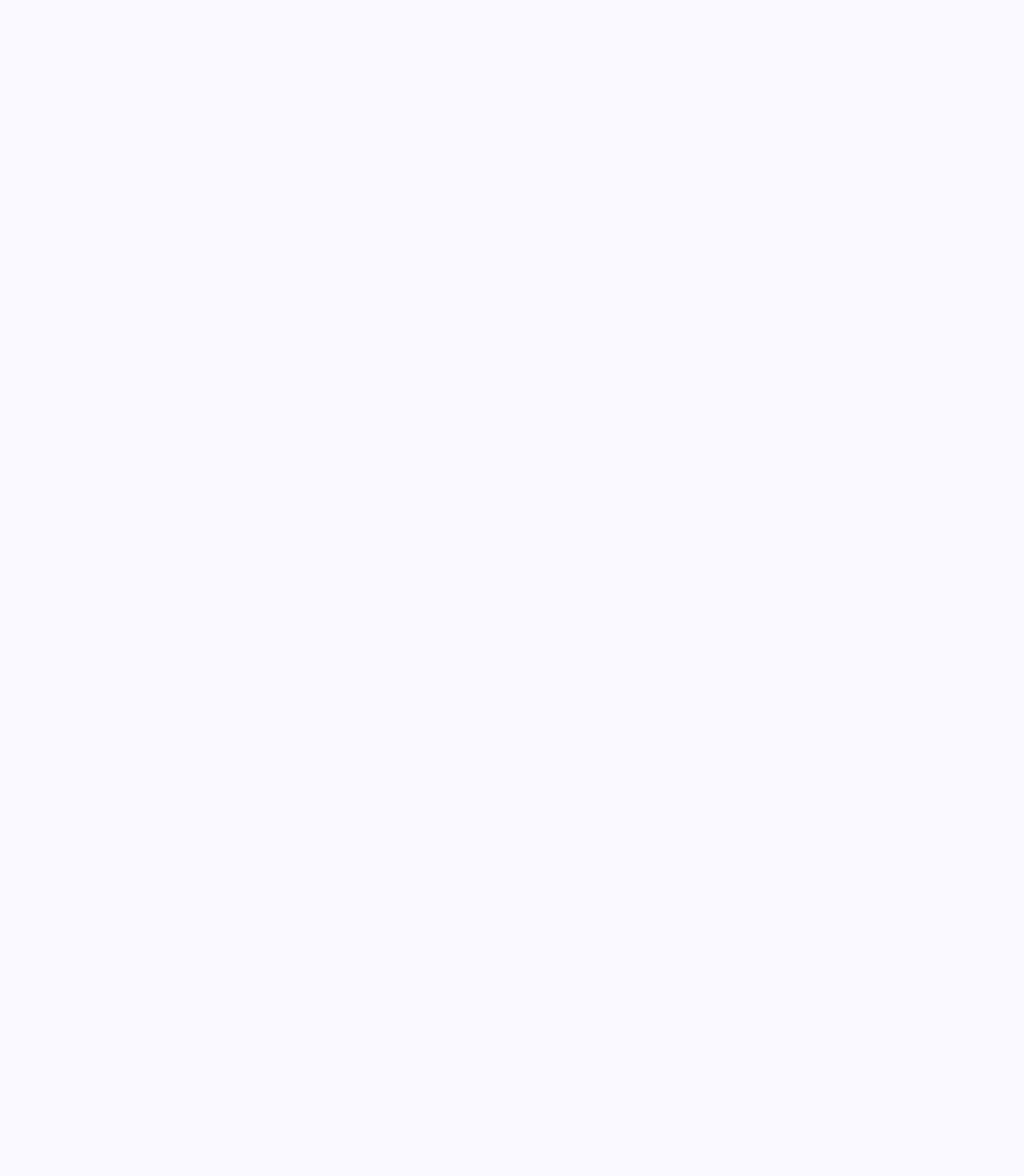
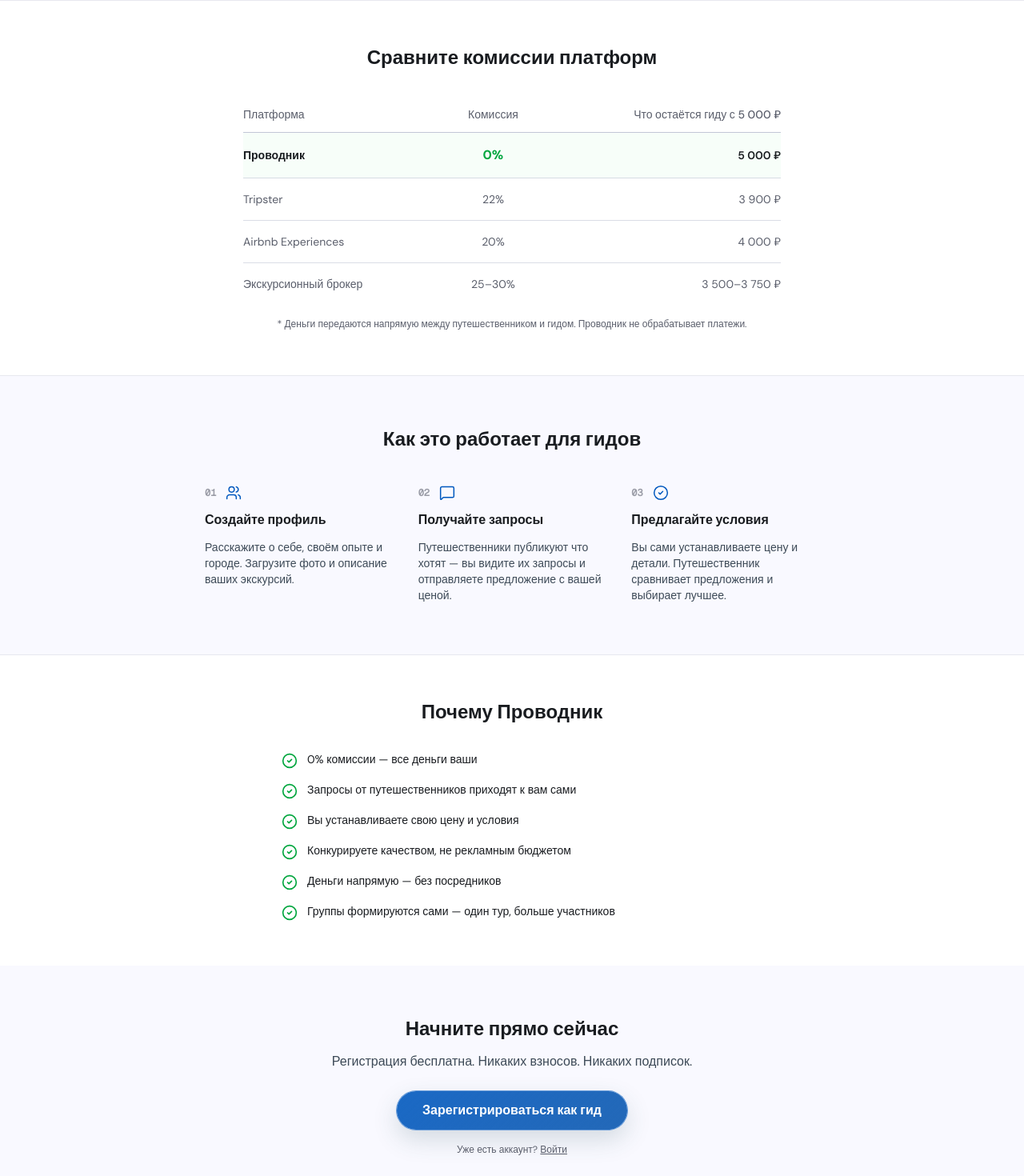
Before and after one commit to s6s8/provodnik.app, a Next.js app: page /for-guides in a window 1280 px wide. Shown: the part 640-2110 px from the top of the page at 80% size. Before the commit the page ends 800 px from the top, so only its background shows below. Built offline with nearby package versions, Linux system fonts and the light colour scheme; no server answers.

Commit message:
feat(for-guides): guide acquisition page with 0% commission comparison table

```diff
--- a/src/app/(site)/for-guides/page.tsx
+++ b/src/app/(site)/for-guides/page.tsx
@@ -1,14 +1,194 @@
 import type { Metadata } from "next";
+import Link from "next/link";
+import { CheckCircle2, Users, MessageSquare } from "lucide-react";
 
 export const metadata: Metadata = {
-  title: "Стать гидом",
+  title: "Стать гидом на Проводнике — 0% комиссия",
+  description:
+    "Принимайте запросы от путешественников напрямую. Ноль комиссии — вы получаете полную стоимость каждого тура.",
 };
+
+import { Button } from "@/components/ui/button";
+import { COPY } from "@/lib/copy";
 
 export default function ForGuidesPage() {
   return (
-    <div className="p-6">
-      <h1 className="text-2xl font-semibold">Стать гидом</h1>
-      <p className="mt-2 text-muted-foreground">0% комиссия. Принимайте запросы напрямую.</p>
+    <div className="min-h-screen bg-surface">
+      {/* Hero */}
+      <section className="pt-24 pb-16 text-center px-[clamp(20px,4vw,48px)]">
+        <div className="mx-auto max-w-2xl">
+          <div className="inline-flex items-center rounded-full bg-green-50 border border-green-200 px-4 py-1.5 text-sm font-semibold text-green-700 mb-6">
+            {COPY.zeroCommissionShort}
+          </div>
+          <h1 className="font-display text-[clamp(2rem,5vw,3rem)] font-semibold leading-tight text-foreground mb-4">
+            Принимайте запросы от путешественников.
+            <br />
+            Зарабатывайте больше.
+          </h1>
+          <p className="text-lg text-ink-2 mb-8">
+            На Проводнике 0% комиссии. Всё, что вы зарабатываете — ваше.
+            Путешественники сами публикуют что хотят — вы предлагаете условия.
+          </p>
+          <Button asChild size="lg" className="text-base px-8 py-6">
+            <Link href="/auth?role=guide">Зарегистрироваться как гид</Link>
+          </Button>
+        </div>
+      </section>
+
+      {/* Commission comparison */}
+      <section className="py-14 border-t border-b border-outline-variant/40 bg-surface-high">
+        <div className="mx-auto max-w-3xl px-[clamp(20px,4vw,48px)]">
+          <h2 className="text-2xl font-semibold text-foreground text-center mb-8">
+            Сравните комиссии платформ
+          </h2>
+          <div className="overflow-x-auto">
+            <table className="w-full text-sm">
+              <thead>
+                <tr className="border-b border-border">
+                  <th className="text-left py-3 pr-6 font-medium text-muted-foreground">
+                    Платформа
+                  </th>
+                  <th className="text-center py-3 px-6 font-medium text-muted-foreground">
+                    Комиссия
+                  </th>
+                  <th className="text-right py-3 pl-6 font-medium text-muted-foreground">
+                    Что остаётся гиду с 5 000 ₽
+                  </th>
+                </tr>
+              </thead>
+              <tbody>
+                <tr className="border-b border-border/60 bg-green-50/50">
+                  <td className="py-4 pr-6 font-semibold text-foreground">Проводник</td>
+                  <td className="py-4 px-6 text-center">
+                    <span className="inline-flex items-center gap-1 font-bold text-green-600 text-base">
+                      0%
+                    </span>
+                  </td>
+                  <td className="py-4 pl-6 text-right font-semibold text-foreground">
+                    5 000 ₽
+                  </td>
+                </tr>
+                <tr className="border-b border-border/60">
+                  <td className="py-4 pr-6 text-muted-foreground">Tripster</td>
+                  <td className="py-4 px-6 text-center text-muted-foreground">22%</td>
+                  <td className="py-4 pl-6 text-right text-muted-foreground">3 900 ₽</td>
+                </tr>
+                <tr className="border-b border-border/60">
+                  <td className="py-4 pr-6 text-muted-foreground">Airbnb Experiences</td>
+                  <td className="py-4 px-6 text-center text-muted-foreground">20%</td>
+                  <td className="py-4 pl-6 text-right text-muted-foreground">4 000 ₽</td>
+                </tr>
+                <tr>
+                  <td className="py-4 pr-6 text-muted-foreground">Экскурсионный брокер</td>
+                  <td className="py-4 px-6 text-center text-muted-foreground">
+                    25–30%
+                  </td>
+                  <td className="py-4 pl-6 text-right text-muted-foreground">
+                    3 500–3 750 ₽
+                  </td>
+                </tr>
+              </tbody>
+            </table>
+          </div>
+          <p className="mt-4 text-xs text-muted-foreground text-center">
+            * Деньги передаются напрямую между путешественником и гидом. Проводник не
+            обрабатывает платежи.
+          </p>
+        </div>
+      </section>
+
+      {/* How it works for guides */}
+      <section className="py-16 px-[clamp(20px,4vw,48px)]">
+        <div className="mx-auto max-w-3xl">
+          <h2 className="text-2xl font-semibold text-foreground text-center mb-10">
+            Как это работает для гидов
+          </h2>
+          <div className="grid gap-8 md:grid-cols-3">
+            {[
+              {
+                num: "01",
+                icon: Users,
+                title: "Создайте профиль",
+                desc: "Расскажите о себе, своём опыте и городе. Загрузите фото и описание ваших экскурсий.",
+              },
+              {
+                num: "02",
+                icon: MessageSquare,
+                title: "Получайте запросы",
+                desc: "Путешественники публикуют что хотят — вы видите их запросы и отправляете предложение с вашей ценой.",
+              },
+              {
+                num: "03",
+                icon: CheckCircle2,
+                title: "Предлагайте условия",
+                desc: "Вы сами устанавливаете цену и детали. Путешественник сравнивает предложения и выбирает лучшее.",
+              },
+            ].map((step) => {
+              const Icon = step.icon;
+              return (
+                <div key={step.num} className="flex flex-col gap-3">
+                  <div className="flex items-center gap-3">
+                    <span className="text-xs font-bold text-muted-foreground/60 font-mono">
+                      {step.num}
+                    </span>
+                    <Icon className="size-5 text-primary" strokeWidth={1.8} />
+                  </div>
+                  <h3 className="font-semibold text-foreground">{step.title}</h3>
+                  <p className="text-sm text-ink-2">{step.desc}</p>
+                </div>
+              );
+            })}
+          </div>
+        </div>
+      </section>
+
+      {/* Benefits list */}
+      <section className="py-14 border-t border-outline-variant/40 bg-surface-high px-[clamp(20px,4vw,48px)]">
+        <div className="mx-auto max-w-xl">
+          <h2 className="text-2xl font-semibold text-foreground text-center mb-8">
+            Почему Проводник
+          </h2>
+          <ul className="space-y-4">
+            {[
+              "0% комиссии — все деньги ваши",
+              "Запросы от путешественников приходят к вам сами",
+              "Вы устанавливаете свою цену и условия",
+              "Конкурируете качеством, не рекламным бюджетом",
+              "Деньги напрямую — без посредников",
+              "Группы формируются сами — один тур, больше участников",
+            ].map((benefit) => (
+              <li key={benefit} className="flex items-start gap-3">
+                <CheckCircle2
+                  className="size-5 text-green-600 mt-0.5 shrink-0"
+                  strokeWidth={2}
+                />
+                <span className="text-sm text-foreground">{benefit}</span>
+              </li>
+            ))}
+          </ul>
+        </div>
+      </section>
+
+      {/* Bottom CTA */}
+      <section className="py-16 text-center px-[clamp(20px,4vw,48px)]">
+        <div className="mx-auto max-w-lg">
+          <h2 className="text-2xl font-semibold text-foreground mb-3">
+            Начните прямо сейчас
+          </h2>
+          <p className="text-ink-2 mb-6">
+            Регистрация бесплатна. Никаких взносов. Никаких подписок.
+          </p>
+          <Button asChild size="lg" className="text-base px-8 py-6">
+            <Link href="/auth?role=guide">Зарегистрироваться как гид</Link>
+          </Button>
+          <p className="mt-4 text-xs text-muted-foreground">
+            Уже есть аккаунт?{" "}
+            <Link href="/auth" className="underline hover:text-foreground">
+              Войти
+            </Link>
+          </p>
+        </div>
+      </section>
     </div>
   );
 }
```
